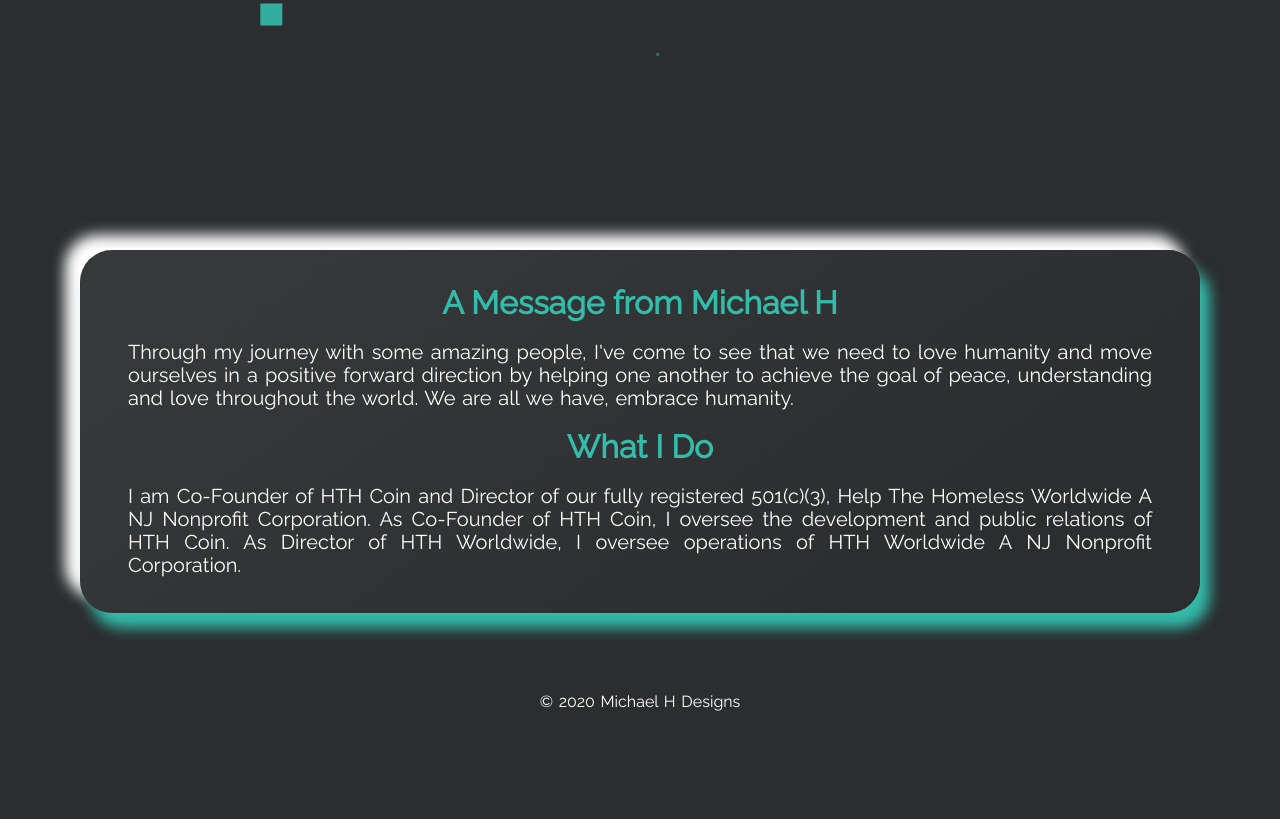
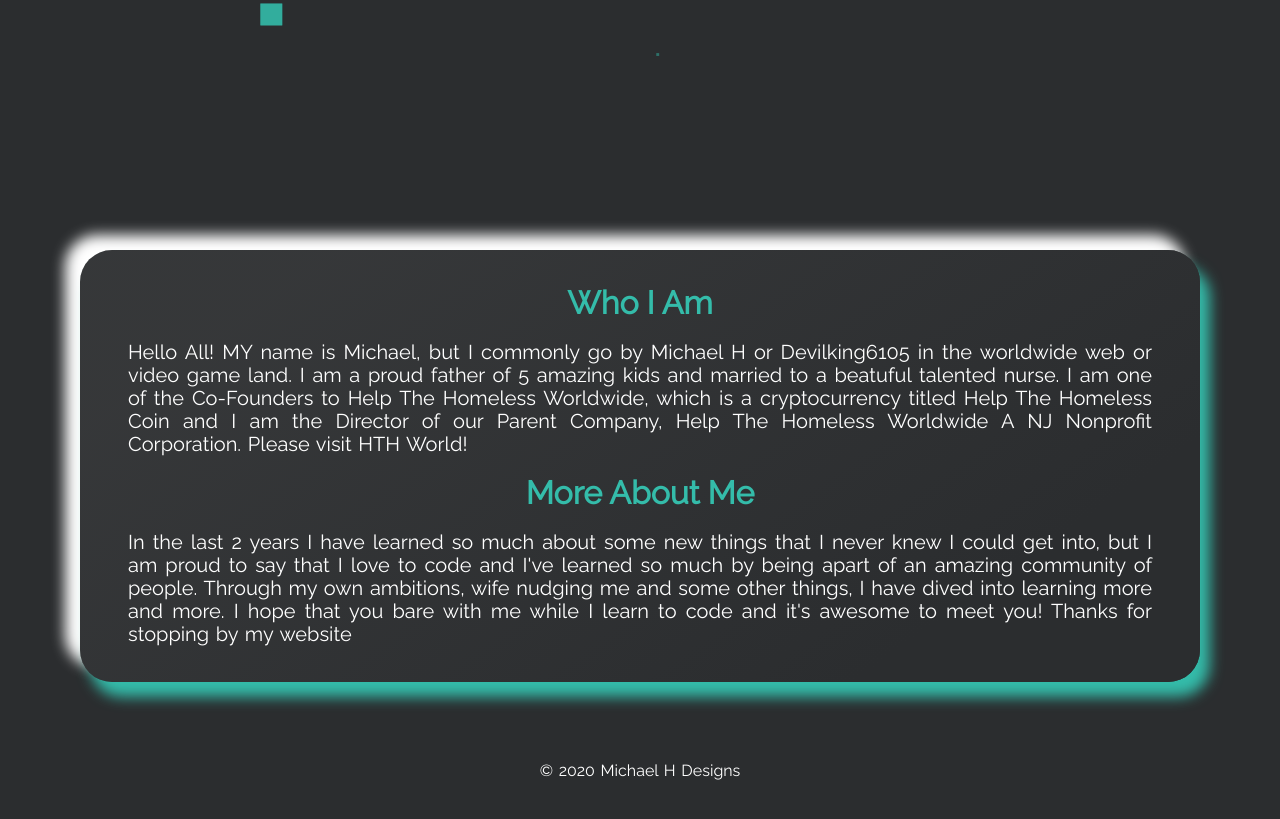
Before and after one commit to MichaelHDesigns/myprofile, a Jekyll site: the page built from index.html, in a window 1280 px wide and 900 px high, scrolled down 882 px. Shown: the top 819 px of the window. Built offline with Jekyll 4.4.1, drawn with Linux system fonts in a browser that asks for light colours.

Commit message:
Update _config.yml

```diff
--- a/_config.yml
+++ b/_config.yml
@@ -32,18 +32,18 @@ twitter_username: Devilking61051
 # > setting this to false, will omit the About Me section
 show_aboutme_card: true
 # about_me_title: The will be displayed as the title in the About Me section
-about_me_title: What I Do
+about_me_title: More About Me
 # about_me_description: This will be displayed under the title.
-about_me_description: I am Co-Founder of HTH Coin and Director of our fully registered 501(c)(3), Help The Homeless Worldwide A NJ Nonprofit Corporation. As Co-Founder of HTH Coin, I oversee the development and public relations of HTH Coin. As Director of HTH Worldwide, I oversee operations of HTH Worldwide A NJ Nonprofit Corporation.
+about_me_description:  In the last 2 years I have learned so much about some new things that I never knew I could get into, but I am proud to say that I love to code and I've learned so much by being apart of an amazing community of people. Through my own ambitions, wife nudging me and some other things, I have dived into learning more and more. I hope that you bare with me while I learn to code and it's awesome to meet you! Thanks for stopping by my website
 # ABOUT ME1 SECTION
 # show_aboutme1_card:
 # > setting this to true, will display the About Me section
 # > setting this to false, will omit the About Me section
 show_aboutme1_card: true
 # about_me1_title: The will be displayed as the title in the About Me section
-about_me1_title: A Message from Michael H
+about_me1_title: Who I Am
 # about_me1_description: This will be displayed under the title.
-about_me1_description: Through my journey with some amazing people, I've come to see that we need to love humanity and move ourselves in a positive forward direction by helping one another to achieve the goal of peace, understanding and love throughout the world. We are all we have, embrace humanity.
+about_me1_description: Hello All! MY name is Michael, but I commonly go by Michael H or Devilking6105 in the worldwide web or video game land. I am a proud father of 5 amazing kids and married to a beatuful talented nurse. I am one of the Co-Founders to Help The Homeless Worldwide, which is a cryptocurrency titled Help The Homeless Coin and I am the Director of our Parent Company, Help The Homeless Worldwide A NJ Nonprofit Corporation. Please visit <a href="https://hth.world">HTH World!</a>
 # SKILLS SECTION
 # show_skills_card:
 # > setting this to true, will display the Skills section
```
